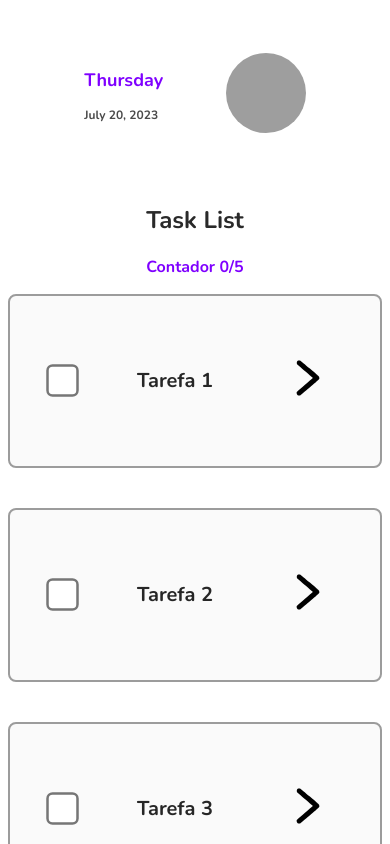
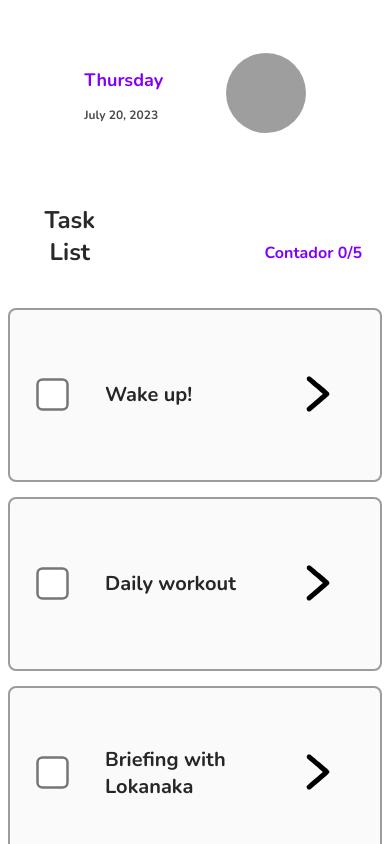
Before and after one commit to DarlanSantosCarvalho/toDoList, a Next.js app: page / in a window 390 px wide. Shown: the top 844 px of the page. Built offline with nearby package versions, Linux system fonts and the light colour scheme; grey boxes are pictures that could not be loaded.

Commit message:
Feat: Adicionei alguns elementos ao responsive.css, alguns reparos no código

```diff
--- a/src/app/creator/creator.css
+++ b/src/app/creator/creator.css
@@ -65,6 +65,7 @@ nav {
 .titleInput {
     position: absolute;
     top: -30px;
+    font-weight: 700;
 }
 
 .sticker {
--- a/src/app/editor/editor.css
+++ b/src/app/editor/editor.css
@@ -73,6 +73,8 @@ nav {
 .titleInput {
     position: absolute;
     top: -30px;
+    font-weight: 700;
+    color: #262626;
 }
 
 .sticker {
--- a/src/app/page.css
+++ b/src/app/page.css
@@ -33,6 +33,11 @@ nav {
     line-height: normal;
 }
 
+.container{
+    display: flex;
+    flex-direction: column;
+}
+
 .container-tasks {
     border-radius: 8px;
     background: rgba(250, 250, 250, 1);
@@ -43,7 +48,7 @@ nav {
     height: 150px;
     margin: 0 auto;
     align-items: center;
-    margin-bottom: 40px;
+    margin-bottom: 15px;
     padding: 10px;
     flex-wrap: wrap;
 }
--- a/src/app/page.js
+++ b/src/app/page.js
@@ -48,11 +48,15 @@ const Home = observer(() => {
         <p className='counter-text'>Contador {taskCompleted.length}/{tasks.length}</p>
       </div>
 
-      <div>
+      <div className='container'>
         {tasks.map((task) => (
           <div style={{
             background: taskCompleted.includes(task.id) ?
-              'linear-gradient(136deg, #7F00FF 0%, #E100FF 100%)' : ' rgba(250, 250, 250, 1)'
+              'linear-gradient(136deg, #7F00FF 0%, #E100FF 100%)' : ' rgba(250, 250, 250, 1)',
+            border: taskCompleted.includes(task.id) ?
+              'none' : '2px solid rgb(156, 156, 156)',
+            boxShadow: taskCompleted.includes(task.id) ?
+              '4px 12px 20px 4px rgba(225, 0, 255, 0.21)' : 'none'
           }} className='container-tasks' key={task.id}>
             <input
               checked={taskCompleted.includes(task.id)}
--- a/src/app/responsive.css
+++ b/src/app/responsive.css
@@ -1,3 +1,53 @@
+@media (max-width: 425px) {
+    .container-tasks {
+        border-radius: 8px;
+        background: rgba(250, 250, 250, 1);
+        border: 2px solid rgb(156, 156, 156);
+        display: flex;
+        justify-content: space-around;
+        width: 350px;
+        height: 150px;
+        margin: 0 auto;
+        align-items: center;
+        margin-bottom: 5px;
+    }
+
+    .text-task {
+        width: 40%;
+    }
+
+    nav {
+        display: flex;
+        justify-content: space-between;
+    }
+
+    .info {
+        display: flex;
+        justify-content: space-between;
+        padding: 0px 20px 0px 20px;
+    }
+
+    .counter-text {
+        margin-top: 58px;
+    }
+
+    .info-text {
+        width: 25%;
+        line-height: normal;
+        padding-bottom: 20px;
+    }
+
+    button {
+        height: 90px;
+        width: 67%;
+        font-size: 1rem;
+    }
+
+    img.edit {
+        margin-top: 5px;
+    }
+}
+
 @media (max-width: 768px) {
     .container-tasks {
         width: 250px;
@@ -9,7 +59,7 @@
     .text-task {
         color: #292929;
         font-weight: 700;
-        font-size: 1rem;
+        font-size: 0.9rem;
     }
 
     img.edit {
@@ -21,10 +71,4 @@
         transform: scale(1.8);
     }
 
-    button {
-        height: 90px;
-        width: 38%;
-        font-size: 1rem;
-    }
-
 }
--- a/src/app/taskStore.js
+++ b/src/app/taskStore.js
@@ -3,11 +3,11 @@ import { makeObservable, observable, action } from 'mobx';
 
 class TaskStore {
   tasks = [
-    { id: 1, tarefa: 'Tarefa 1' },
-    { id: 2, tarefa: 'Tarefa 2' },
-    { id: 3, tarefa: 'Tarefa 3' },
-    { id: 4, tarefa: 'Tarefa 4' },
-    { id: 5, tarefa: 'Tarefa 5' },
+    { id: 1, tarefa: 'Wake up!' },
+    { id: 2, tarefa: 'Daily workout' },
+    { id: 3, tarefa: 'Briefing with Lokanaka' },
+    { id: 4, tarefa: 'Pitching with John' },
+    { id: 5, tarefa: 'Design Landing Page' },
   ];
 
   constructor() {
```
